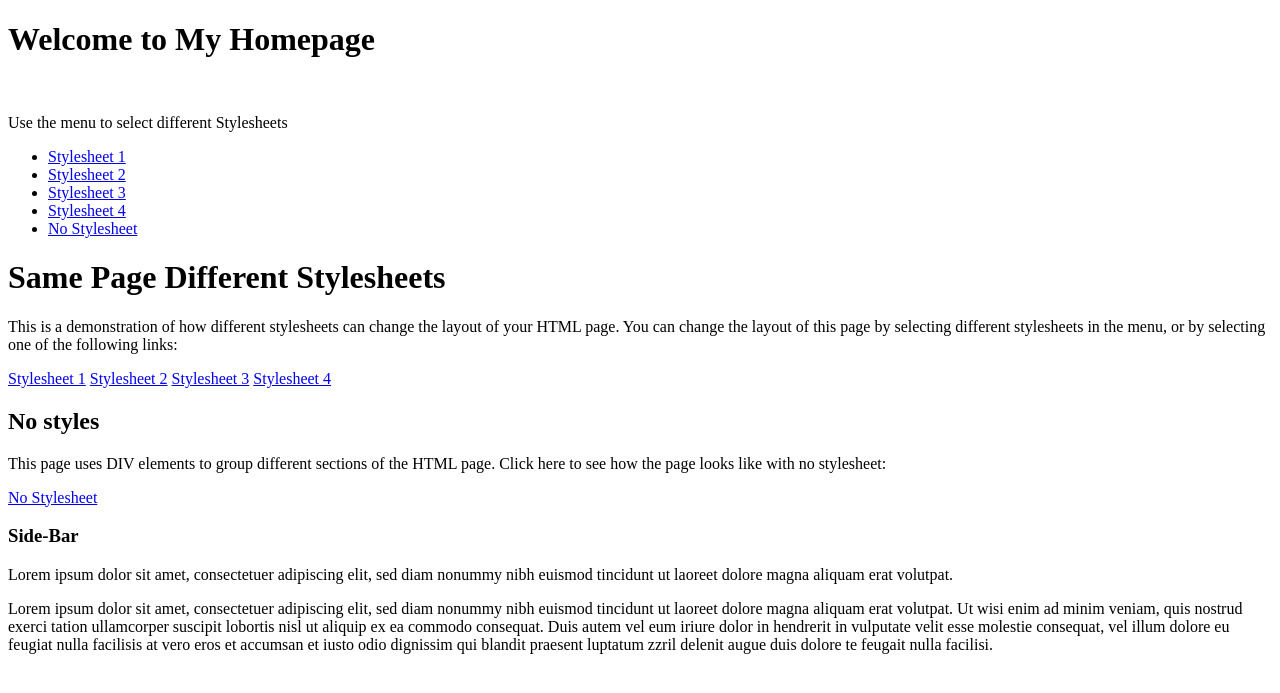
After one commit to mikels111/DesarroloDeAplicacionesWeb, a PHP site: page /copia_w3Schools.html in a window 1280 px wide. The commit adds this page. Shown: the top 693 px of the page. Run offline with PHP 8.4, Linux system fonts and the light colour scheme.

Commit message:
commit 3

```diff
--- /dev/null
+++ b/Elaboración de documentos web mediante lenguajes de marca/copia_w3Schools.html
@@ -0,0 +1,45 @@
+<!DOCTYPE html>
+<html lang="en">
+
+<head>
+    <meta charset="UTF-8">
+    <meta name="viewport" content="width=device-width, initial-scale=1.0">
+    <meta http-equiv="X-UA-Compatible" content="ie=edge">
+    <title>w3Schools</title>
+</head>
+
+<body>
+    <h1>Welcome to My Homepage</h1><br>
+    <p>Use the menu to select different Stylesheets</p>
+    <ul>
+        <li> <a href="#">Stylesheet 1</a></li>
+        <li> <a href="#">Stylesheet 2</a> </li>
+        <li> <a href="#">Stylesheet 3</a> </li>
+        <li> <a href="#">Stylesheet 4</a> </li>
+        <li> <a href="#">No Stylesheet</a> </li>
+    </ul>
+    <h1>Same Page Different Stylesheets</h1>
+    <p>This is a demonstration of how different stylesheets can change the layout of your HTML page. You can change the
+        layout of this page by selecting different stylesheets in the menu, or by selecting one of the following links:
+    </p>
+    <p><a href="#">Stylesheet 1</a>
+        <a href="#">Stylesheet 2</a>
+        <a href="#">Stylesheet 3</a>
+        <a href="#">Stylesheet 4</a>
+    </p>
+    <h2>No styles</h2>
+    <p>This page uses DIV elements to group different sections of the HTML page. Click here to see how the page looks
+        like with no stylesheet:</p>
+    <a href="#">No Stylesheet</a>
+    <h3>Side-Bar</h3>
+    <p>Lorem ipsum dolor sit amet, consectetuer adipiscing elit, sed diam nonummy nibh euismod tincidunt ut laoreet
+        dolore magna aliquam erat volutpat.</p>
+    <p>Lorem ipsum dolor sit amet, consectetuer adipiscing elit, sed diam nonummy nibh euismod tincidunt ut laoreet
+        dolore magna aliquam erat volutpat. Ut wisi enim ad minim veniam, quis nostrud exerci tation ullamcorper
+        suscipit lobortis nisl ut aliquip ex ea commodo consequat. Duis autem vel eum iriure dolor in hendrerit in
+        vulputate velit esse molestie consequat, vel illum dolore eu feugiat nulla facilisis at vero eros et accumsan et
+        iusto odio dignissim qui blandit praesent luptatum zzril delenit augue duis dolore te feugait nulla facilisi.
+    </p>
+</body>
+
+</html>
```
Also changed, not shown: Elaboración de documentos web mediante lenguajes de marca/css_ejer_extra1.css (+28 -1 lines), Elaboración de documentos web mediante lenguajes de marca/ejercicio_extra1.html (+9 -1 lines).
